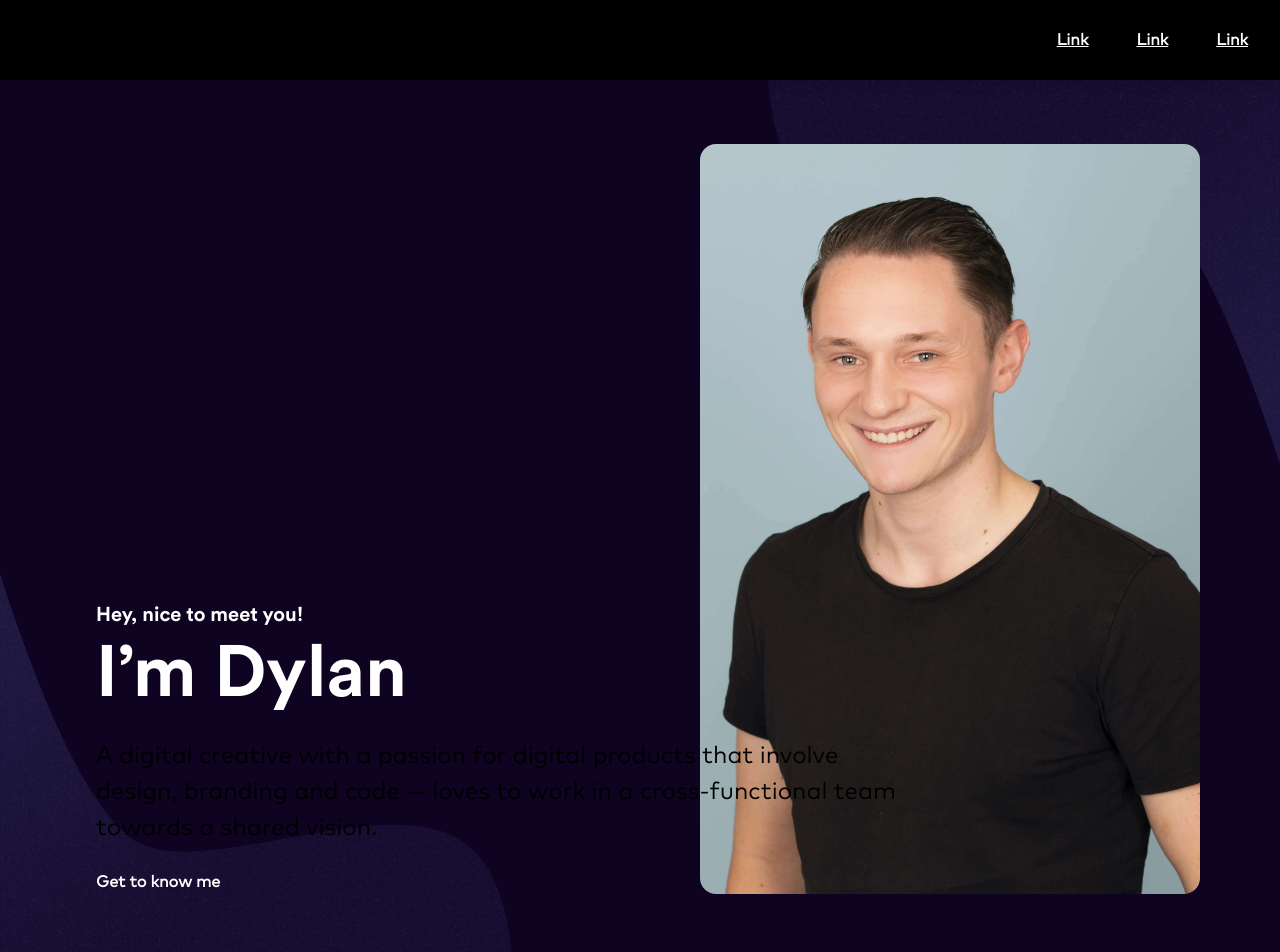
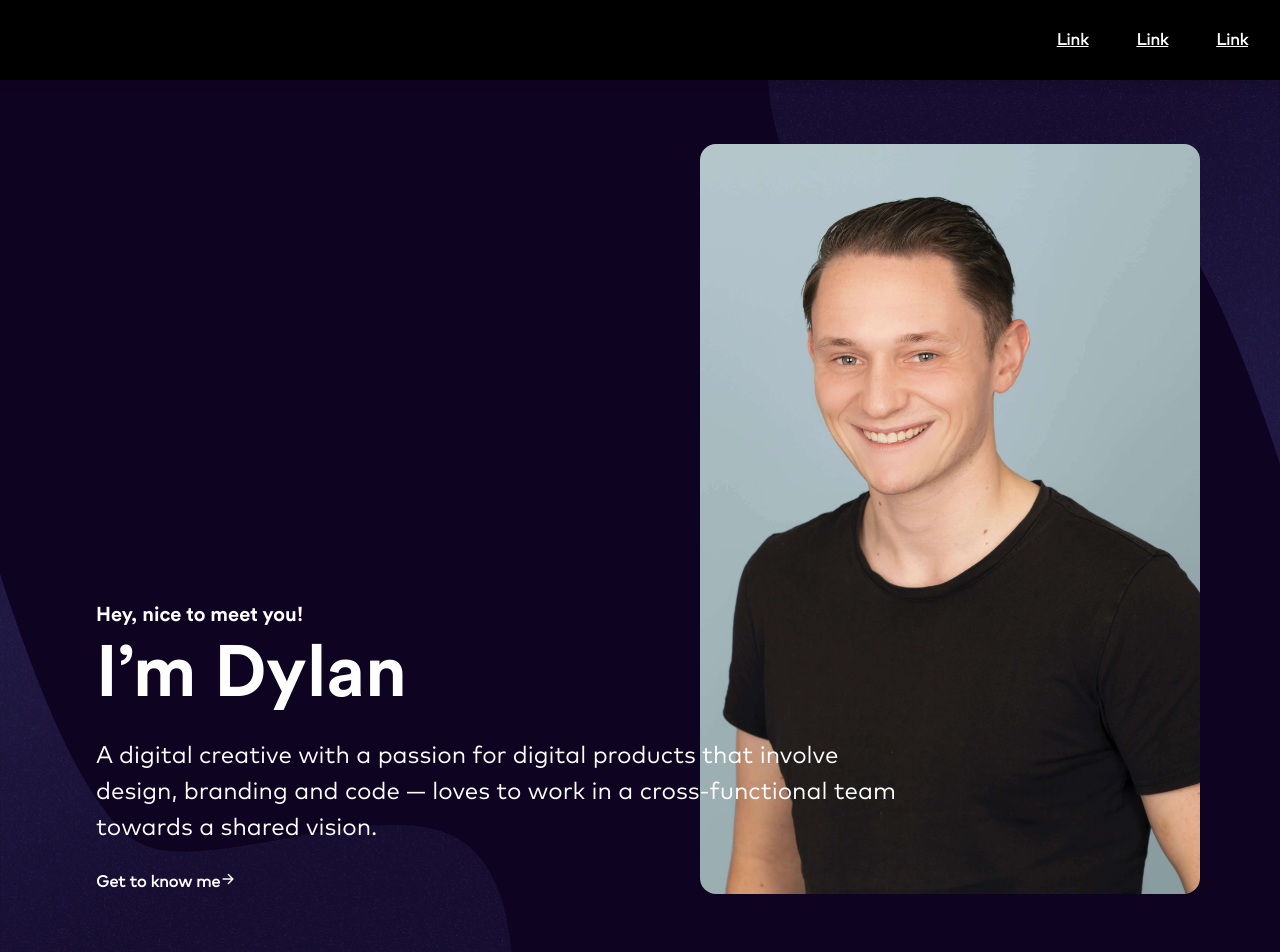
Before and after one commit to dylanvanzanten/portfolio-2022, a Next.js app: page / in a window 1280 px wide. Shown: the top 952 px of the page. Built offline with nearby package versions, Linux system fonts and the light colour scheme.

Commit message:
refactor(Hero): Fix react-emojis package, change icon

```diff
--- a/components/Hero/Hero.tsx
+++ b/components/Hero/Hero.tsx
@@ -1,11 +1,16 @@
+// Libs
 import React, { FC } from "react";
 import Image from "next/image";
+
+// Resources
 import profilePicture from "../../public/img/dylan.webp";
 import fallBackProfilePicture from "../../public/img/dylan.jpeg";
+import { IoArrowForwardOutline } from "react-icons/io5";
+
+// Components
 import Button from "../Button/Button";
 
-import { IoIosArrowRoundForward } from "react-icons/io";
-
+// Types
 type IHero = {
   innerRef?: any;
   heroIcon?: any;
@@ -15,8 +20,8 @@ type IHero = {
 // Component
 const Hero: FC<IHero> = ({
   innerRef,
-  heroIcon,
-  src = <IoIosArrowRoundForward />,
+  heroIcon = <IoArrowForwardOutline />,
+  src,
 }) => {
   return (
     <div className="hero" ref={innerRef}>
--- a/components/Hero/_hero.scss
+++ b/components/Hero/_hero.scss
@@ -94,6 +94,7 @@
 
   &__lead {
     @include text;
+    color: $color-white;
 
     @media (min-width: $mq-tab--sml) {
       @include text-l;
--- a/package.json
+++ b/package.json
@@ -25,6 +25,6 @@
     "typescript": "4.8.4"
   },
   "devDependencies": {
-    "react-emojis": "1.0.6"
+    "react-emojis": "^1.0.6"
   }
 }
```
Also changed, not shown: 1 other file (tests, documents, lock files or other folders).
